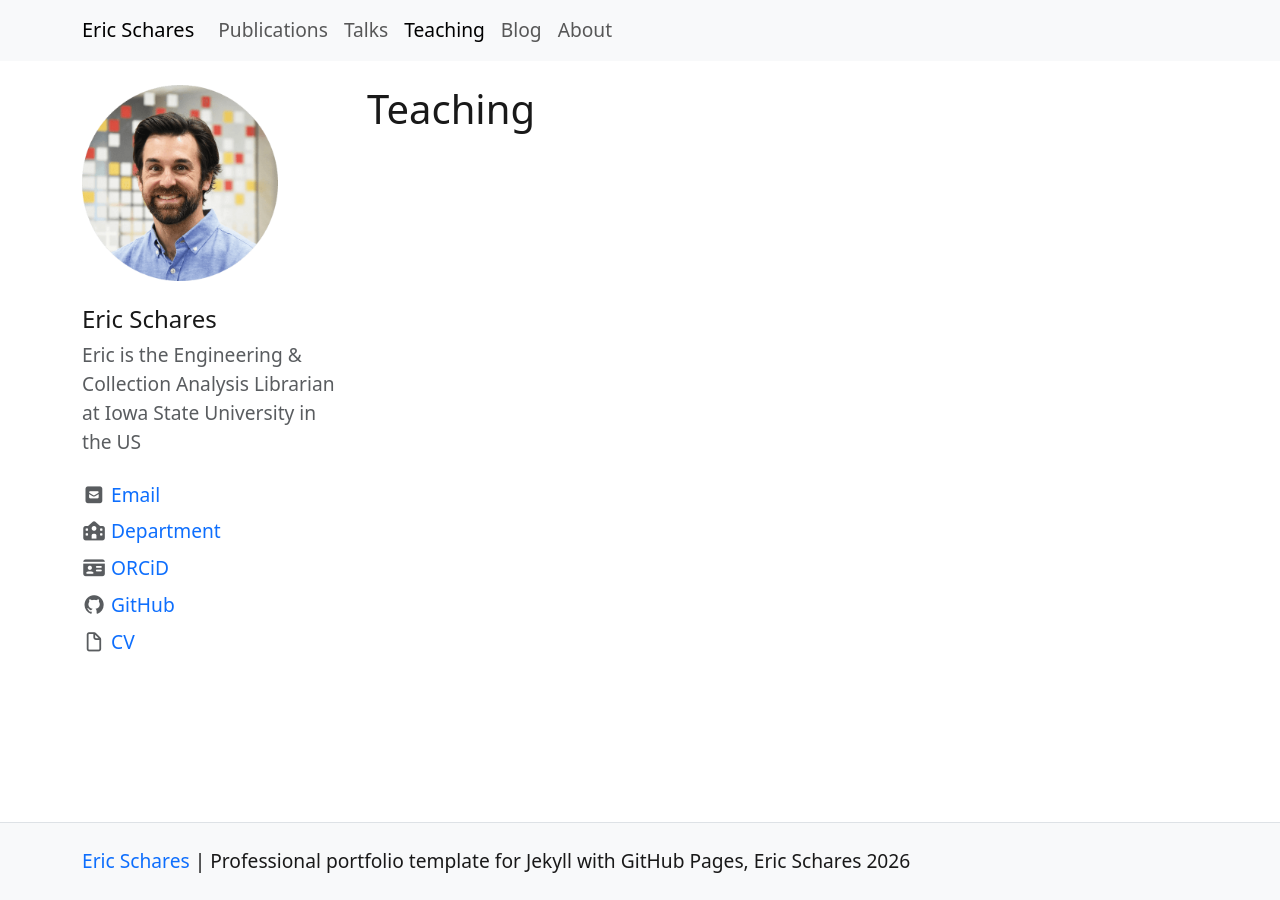
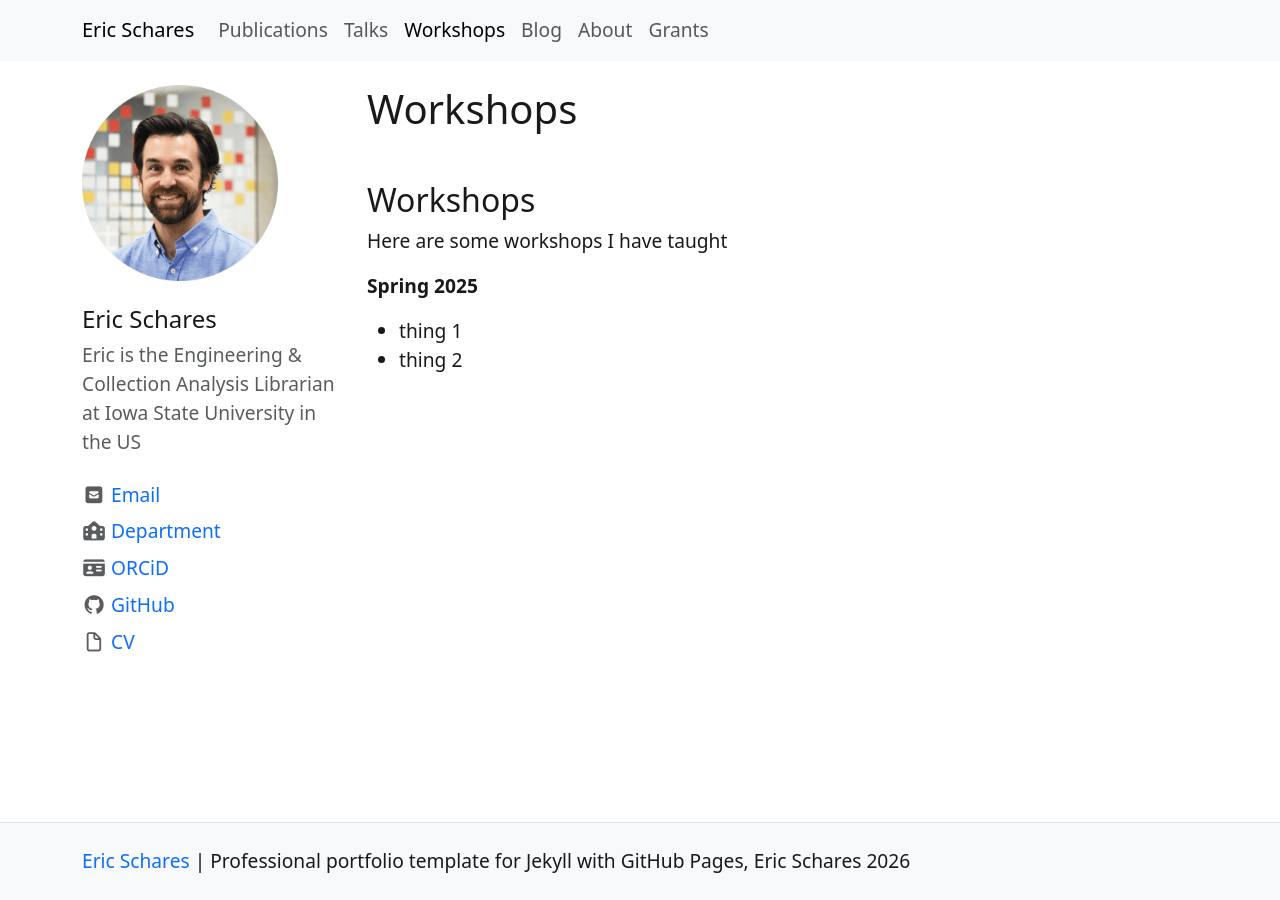
Before and after one commit to ericschares/portfolio-demo, a Jekyll site: the page built from pages/teaching.md, in a window 1280 px wide. Built offline with Jekyll 4.4.1, drawn with Linux system fonts in a browser that asks for light colours; nearby versions of some CDN libraries.

Commit message:
editing index and teaching pages, create grants

```diff
--- a/pages/teaching.md
+++ b/pages/teaching.md
@@ -1,5 +1,12 @@
 ---
-title: Teaching
-nav: Teaching
-nav_order: 3
+title: Workshops
+nav: Workshops  # what shows in Nav bar
+nav_order: 3  # ordering in Nav bar
 ---
+
+## Workshops
+Here are some workshops I have taught
+
+**Spring 2025**
+* thing 1
+* thing 2
```
Also changed, not shown: index.md (+3 -2 lines), pages/grants.md (added, +5 -0 lines).
